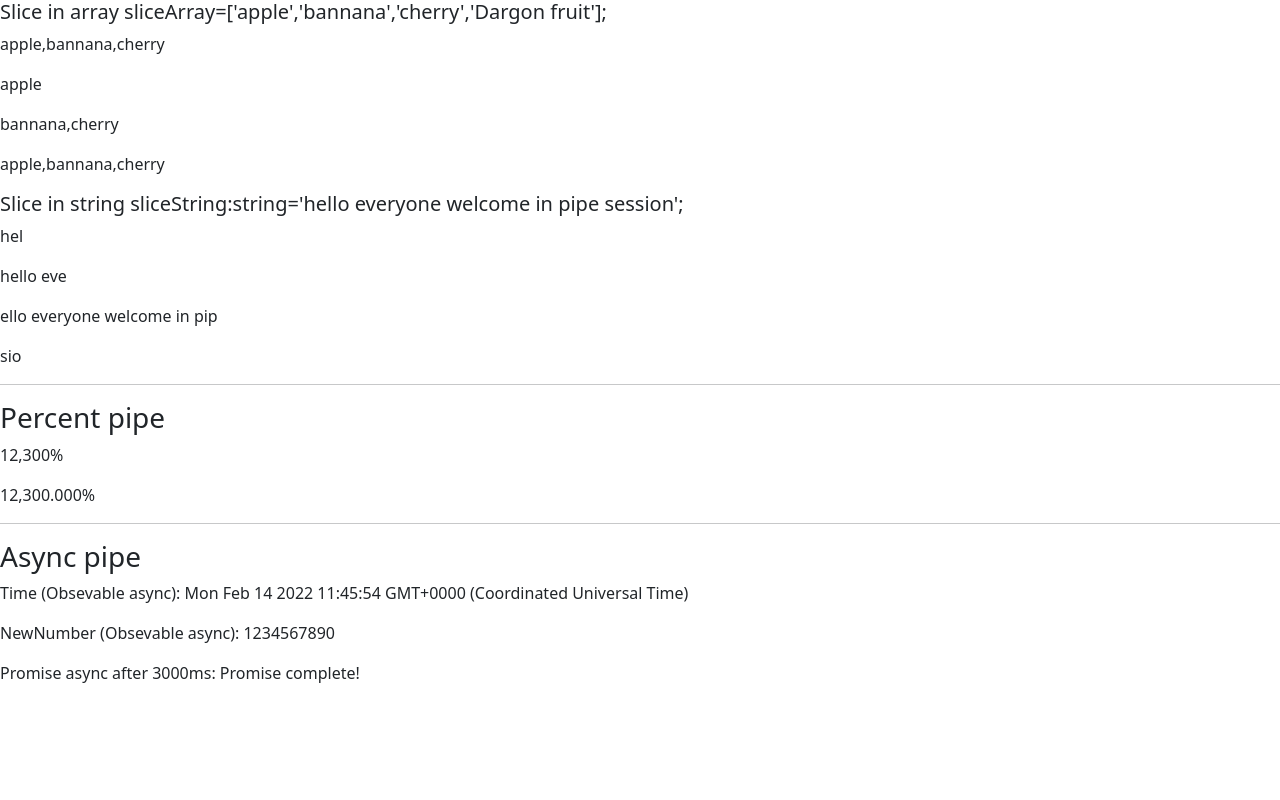
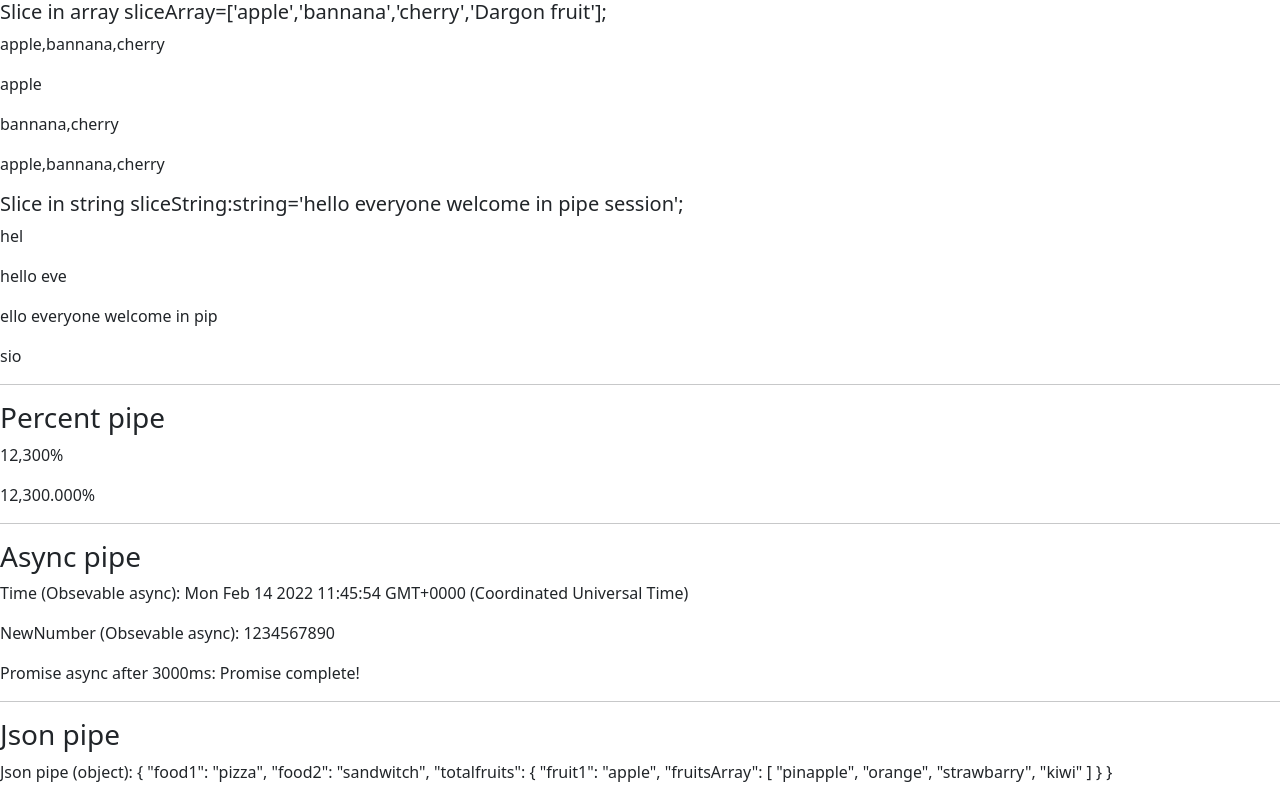
Before and after one commit to kunjal-tagline/ng-learning, an Angular app: page / in a window 1280 px wide. Shown: the part 1613-2413 px from the top of the page. Before the commit the page ends 2314 px from the top, so only its background shows below. Built offline with nearby package versions, Linux system fonts and the light colour scheme.

Commit message:
json pipe impelemnt

```diff
--- a/src/app/app.component.html
+++ b/src/app/app.component.html
@@ -6,4 +6,6 @@
 <app-slicepipe></app-slicepipe>
 <hr>
 <app-asyncpipe></app-asyncpipe>
+<hr>
+<app-jsonpipe></app-jsonpipe>
 <router-outlet></router-outlet>
--- a/src/app/customdate.pipe.ts
+++ b/src/app/customdate.pipe.ts
@@ -5,7 +5,7 @@ import { DatePipe } from '@angular/common';
 })
 export class CustomdatePipe implements PipeTransform {
 
-  transform(date: Date | String,day:number, format:string='yyyy-MM-dd'): any{
+  transform(date: Date | String, day:number, format:string='yyyy-MM-dd'): any{
     date = new Date();
     date.setDate(date.getDate()-day);
     return new DatePipe('en-US').transform(date, format);
--- a/src/app/jsonpipe/jsonpipe.component.html
+++ b/src/app/jsonpipe/jsonpipe.component.html
@@ -1 +1,2 @@
-<p>jsonpipe works!</p>
+<h3>Json pipe</h3>
+<p>Json pipe (object):  {{food | json}}</p>
--- a/src/app/jsonpipe/jsonpipe.component.ts
+++ b/src/app/jsonpipe/jsonpipe.component.ts
@@ -6,7 +6,14 @@ import { Component, OnInit } from '@angular/core';
   styleUrls: ['./jsonpipe.component.scss']
 })
 export class JsonpipeComponent implements OnInit {
-
+public food:object ={
+  food1: 'pizza',
+  food2:'sandwitch',
+  totalfruits:{
+    fruit1:'apple',
+    fruitsArray:['pinapple','orange','strawbarry','kiwi']
+  }
+};
   constructor() { }
 
   ngOnInit(): void {
```
